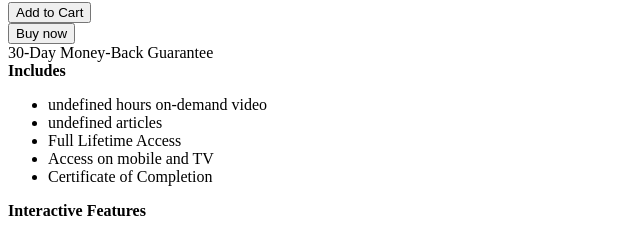
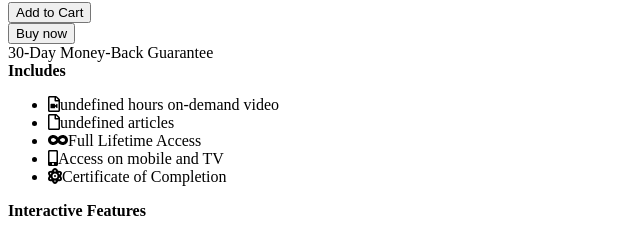
Before and after one commit to U-Courses/header-sidebar-service, a React app: page / in a window 1280 px wide. Shown: the part 558-794 px from the top of the page, without its empty margins (0-640 px from the left). Built offline with nearby package versions, Linux system fonts and the light colour scheme; no server answers; the HTML template or start-up script is replaced by a standard one.

Commit message:
Add icons to features section

```diff
--- a/client/src/components/Features.jsx
+++ b/client/src/components/Features.jsx
@@ -1,4 +1,7 @@
 import React from 'react';
+import { FontAwesomeIcon } from '@fortawesome/react-fontawesome';
+import { far } from '@fortawesome/free-regular-svg-icons';
+import { fas } from '@fortawesome/free-solid-svg-icons';
 
 const Features = ({ video_hrs, total_articles }) => (
   <section className="features">
@@ -7,11 +10,36 @@ const Features = ({ video_hrs, total_articles }) => (
     </div>
     <div>
       <ul>
-        <li><span className="feature-icon"></span><span className="feature-text">{ `${video_hrs} hours on-demand video` }</span></li>
-        <li><span className="feature-icon"></span><span className="feature-text">{ `${total_articles} ${articleOrArticles(total_articles)}` }</span></li>
-        <li><span className="feature-icon"></span><span className="feature-text">Full Lifetime Access</span></li>
-        <li><span className="feature-icon"></span><span className="feature-text">Access on mobile and TV</span></li>
-        <li><span className="feature-icon"></span><span className="feature-text">Certificate of Completion</span></li>
+        <li>
+          <span className="feature-icon">
+            <FontAwesomeIcon icon = { far.faFileVideo }/>
+          </span>
+          <span className="feature-text">{ `${video_hrs} hours on-demand video` }</span>
+        </li>
+        <li>
+          <span className="feature-icon">
+            <FontAwesomeIcon icon = { far.faFile }/>
+          </span>
+          <span className="feature-text">{ `${total_articles} ${articleOrArticles(total_articles)}` }</span>
+        </li>
+        <li>
+          <span className="feature-icon">
+            <FontAwesomeIcon icon = { fas.faInfinity }/>
+          </span>
+          <span className="feature-text">Full Lifetime Access</span>
+        </li>
+        <li>
+          <span className="feature-icon">
+            <FontAwesomeIcon icon = { fas.faMobileAlt }/>
+          </span>
+          <span className="feature-text">Access on mobile and TV</span>
+        </li>
+        <li>
+          <span className="feature-icon">
+            <FontAwesomeIcon icon = { fas.faAtom }/>
+          </span>
+          <span className="feature-text">Certificate of Completion</span>
+        </li>
       </ul>
     </div>
   </section>
```
Also changed, not shown: public/dist/styles/styles.css.
